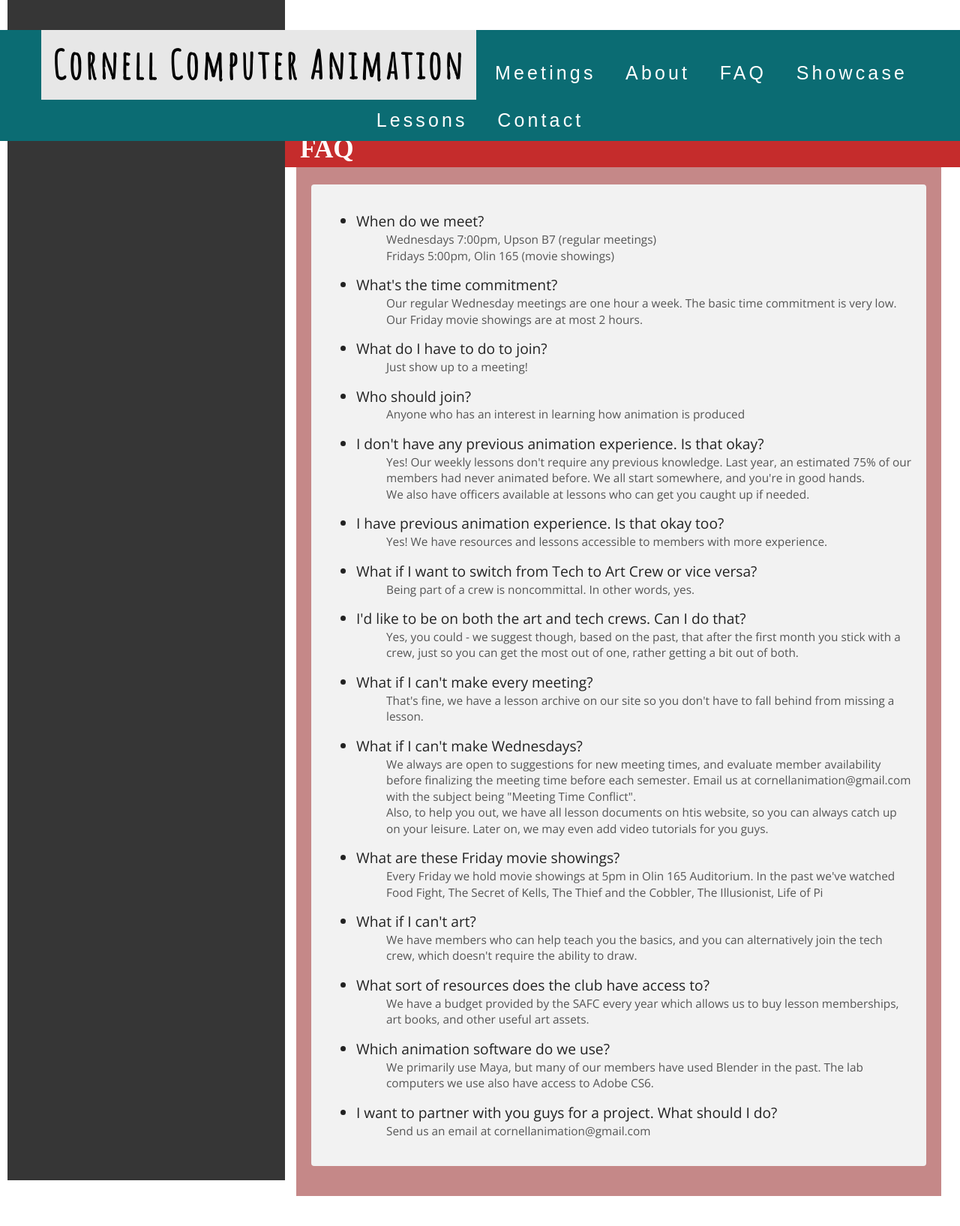
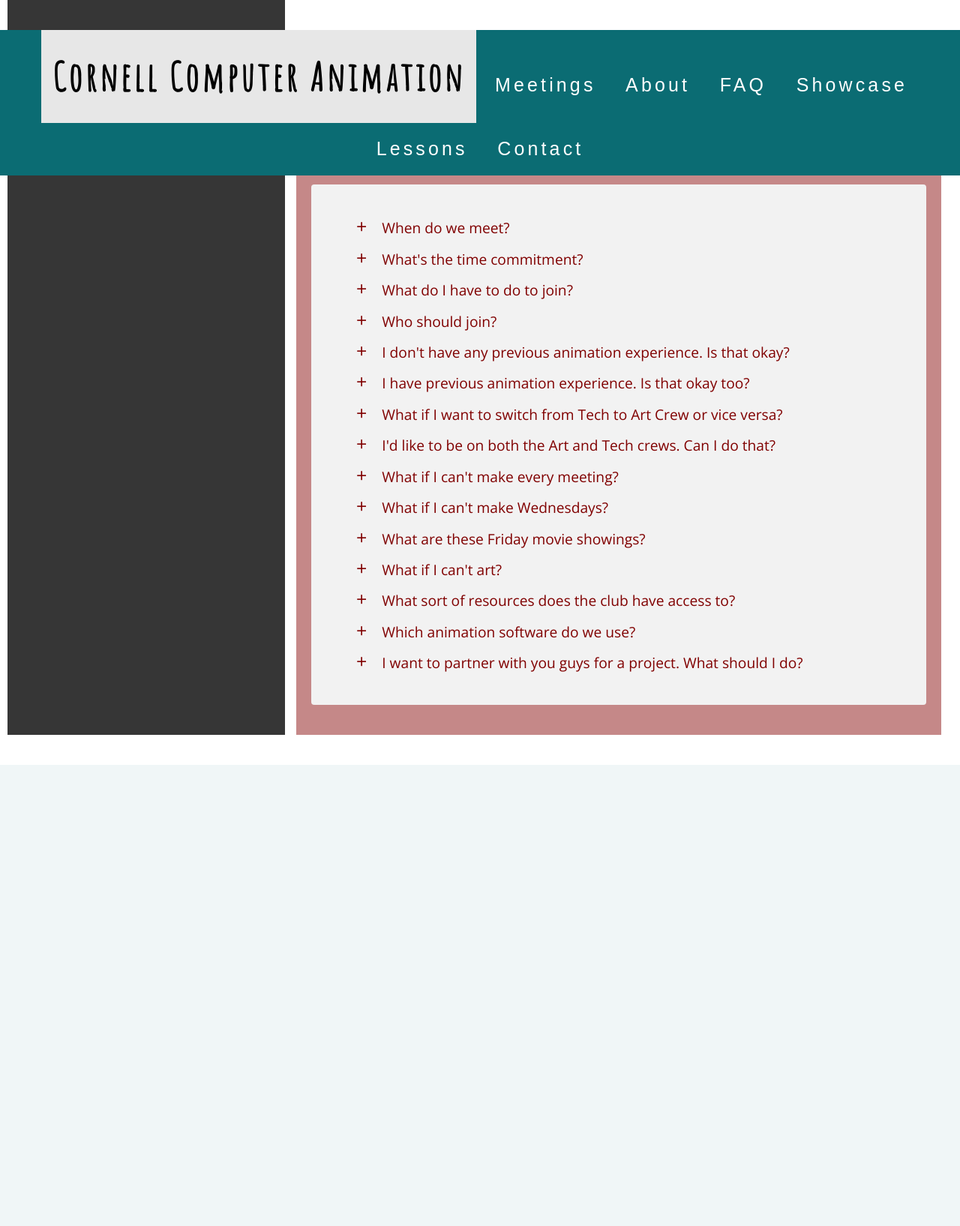
Before and after one commit to apokellypse/CCA-Website, a PHP site: page /faq.html in a window 1280 px wide. Shown: the whole page at 75% size. After the commit the page ends 1020 px from the top, so only its background shows below. Run offline with PHP 8.4, Linux system fonts and the light colour scheme; some libraries are stand-ins or nearby versions; some web fonts are replaced.

Commit message:
reformatted tables and font/text, added expand/contract capabilities to FAQ section for better ease of use

```diff
--- a/public_html/css/style.css
+++ b/public_html/css/style.css
@@ -172,20 +172,42 @@ nav > ul > li {
 	color: #636363;
 }
 
+ul.news > li {
+	list-style-type: disc;
+	font-weight: bold;
+}
+
+ul.news > li > ul > li {
+	display: block;
+	font-weight: normal;
+}
+
 ul > li {
 	font-family: 'Open Sans', Arial, sans-serif;
 	font-size: 1.2em;
+	line-height: 2em;
+	list-style-type: none;
 }
 
 ul > li > ul > li {
+	margin-left: 30px;
 	list-style-type: none;
-	font-size: 0.8em;
-	font-family: 'Open Sans', Arial, sans-serif;
-	color: #555555;
+	font-size: 1em;
+	line-height: 1.5em;
+	font-family: 'PT Serif', Times, serif;
+	/*color: #555555;*/
+	display: none;
 }
 
 ul > li > ul > li:last-child {
 	margin-bottom: 15px;
+}
+
+span.expand {
+	display: inline-block;
+	padding-right: 20px;
+	/*font-weight: bold;*/
+	font-size: 1.3em;
 }
 
 p {
@@ -212,17 +234,28 @@ form > table {
 }
 
 form > table > tbody > tr > td {
-	font-size: 0.9em;
+	font-size: 1.1em;
+	width: 300px;
+	padding: 1px 10px;
+	font-weight: normal;
 }
 
 td, th {
-	font-weight: normal;
-	padding: 1px 10px;
-	width: 150px;
+	/*font-weight: normal;*/
+	padding: 30px 10px;
+	width: 270px;
+	font-family: 'Open Sans', Arial, sans-serif;
 }
+
+th {
+	font-weight: bold;
+	font-size: 1.2em;
+}
+
 
 td {
 	font-family: 'PT Serif', Times, serif;
+	font-size: 1.2em;
 }
 
 table.lessons tr:nth-child(odd) > td, table.lessons tr:nth-child(odd) {
--- a/public_html/faq.html
+++ b/public_html/faq.html
@@ -38,80 +38,82 @@
 			     <h1>FAQ</h1>
              </article>
              <article>
+                <!--Why I use javascript:void(0) instead of #: When I use #, clicking on the link jumps the page to the top by default. Using javascript:void(0) does not do that.
+                You could prevent the default jumping response with some other method, but for now I'm using javascript:void(0).-->
     			<ul>
-    				<li>When do we meet?
+    				<li><a href="javascript:void(0)"><span class="expand">+</span>When do we meet?</a>
     				<ul>
        					<li>Wednesdays 7:00pm, Upson B7 (regular meetings)</li>
         				<li>Fridays 5:00pm, Olin 165 (movie showings)</li>
         			</ul>
         			</li>
 
-                    <li>What's the time commitment?
+                    <li><a href="javascript:void(0)"><span class="expand">+</span>What's the time commitment?</a>
                         <ul>
                             <li>Our regular Wednesday meetings are one hour a week. The basic time commitment is very low. Our Friday movie showings are at most 2 hours.</li>
                         </ul>
                     </li>
 
-      				<li>What do I have to do to join?
+      				<li><a href="javascript:void(0)"><span class="expand">+</span>What do I have to do to join?</a>
         			<ul>
         				<li>Just show up to a meeting!</li>
         			</ul>
         			</li>
 
-        	        <li>Who should join?
+        	        <li><a href="javascript:void(0)"><span class="expand">+</span>Who should join?</a>
                         <ul>
-                            <li>Anyone who has an interest in learning how animation is produced</li>
+                            <li>Anyone who has an interest in learning how animation is produced.</li>
                         </ul>
                     </li>
 
-     				<li>I don't have any previous animation experience. Is that okay?
+     				<li><a href="javascript:void(0)"><span class="expand">+</span>I don't have any previous animation experience. Is that okay?</a>
      				<ul>
         				<li>Yes! Our weekly lessons don't require any previous knowledge. Last year, an estimated 75% of our members had never animated before. We all start somewhere, and you're in good hands. </li>
         				<li>We also have officers available at lessons who can get you caught up if needed.</li>
         			</ul>
         			</li>
 
-      				<li>I have previous animation experience. Is that okay too?
+      				<li><a href="javascript:void(0)"><span class="expand">+</span>I have previous animation experience. Is that okay too?</a>
       				<ul>
         				<li>Yes! We have resources and lessons accessible to members with more experience.</li>
         			</ul>
         			</li>
 
-        			<li>What if I want to switch from Tech to Art Crew or vice versa?
+        			<li><a href="javascript:void(0)"><span class="expand">+</span>What if I want to switch from Tech to Art Crew or vice versa?</a>
                         <ul>
                             <li>Being part of a crew is noncommittal. In other words, yes. </li>
                         </ul>
                     </li>
 
 
-      				<li>I'd like to be on both the art and tech crews. Can I do that?
+      				<li><a href="javascript:void(0)"><span class="expand">+</span>I'd like to be on both the Art and Tech crews. Can I do that?</a>
       				<ul>
                         <li>Yes, you could - we suggest though, based on the past, that after the first month you stick with a crew, just so you can get the most out of one, rather getting a bit out of both.
         				<li></li>
         			</ul>
         			</li>
 
-        			<li>What if I can't make every meeting?
+        			<li><a href="javascript:void(0)"><span class="expand">+</span>What if I can't make every meeting?</a>
       				<ul>
         				<li>That's fine, we have a lesson archive on our site so you don't have to
         				fall behind from missing a lesson.</li>
         			</ul>
         			</li>
 
-                    <li>What if I can't make Wednesdays?
+                    <li><a href="javascript:void(0)"><span class="expand">+</span>What if I can't make Wednesdays?</a>
                     <ul>
-                        <li>We always are open to suggestions for new meeting times, and evaluate member availability before finalizing the meeting time before each semester. Email us at cornellanimation@gmail.com with the subject being "Meeting Time Conflict".</li>
-                        <li>Also, to help you out, we have all lesson documents on htis website, so you can always catch up on your leisure. Later on, we may even add video tutorials for you guys.</li>
+                        <li>We always are open to suggestions for new meeting times, and evaluate member availability before finalizing the meeting time before each semester. Email us at <a href="mailto:cornellanimation@gmail.com">cornellanimation@gmail.com</a> with the subject being "Meeting Time Conflict".</li>
+                        <li>Also, to help you out, we have all lesson documents on this website, so you can always catch up on your leisure. Later on, we may even add video tutorials for you guys.</li>
                     </ul>
         			</li>
 
-                    <li>What are these Friday movie showings?
+                    <li><a href="javascript:void(0)"><span class="expand">+</span>What are these Friday movie showings?</a>
                     <ul>
-                        <li>Every Friday we hold movie showings at 5pm in Olin 165 Auditorium. In the past we've watched Food Fight, The Secret of Kells, The Thief and the Cobbler, The Illusionist, Life of Pi</li>
+                        <li>Every Friday we hold movie showings at 5pm in Olin 165 Auditorium. In the past we've watched The Secret of Kells, The Thief and the Cobbler, The Illusionist, Life of Pi</li>
                     </ul>
 
 
-        			<li>What if I can't art?
+        			<li><a href="javascript:void(0)"><span class="expand">+</span>What if I can't art?</a>
       				<ul>
         				<li>We have members who can help teach you the basics, and you can
         				alternatively join the tech crew, which doesn't require the ability to
@@ -119,21 +121,21 @@
         			</ul>
         			</li>
 
-        			<li>What sort of resources does the club have access to?
+        			<li><a href="javascript:void(0)"><span class="expand">+</span>What sort of resources does the club have access to?</a>
       				<ul>
         				<li>We have a budget provided by the SAFC every year which allows us to
         				buy lesson memberships, art books, and other useful art assets.</li>
         			</ul>
         			</li>
 
-        			<li>Which animation software do we use?
+        			<li><a href="javascript:void(0)"><span class="expand">+</span>Which animation software do we use? </a>
       				<ul>
         				<li>We primarily use Maya, but many of our members have used Blender in the
-        				past. The lab computers we use also have access to Adobe CS6. </li>
+        				past. The lab computers we use also have access to Adobe CS6, which includes Flash CS6. </li>
         			</ul>
         			</li>
 
-     				<li>I want to partner with you guys for a project. What should I do?
+     				<li><a href="javascript:void(0)"><span class="expand">+</span>I want to partner with you guys for a project. What should I do?</a>
       				<ul>
         				<li>Send us an email at cornellanimation@gmail.com</li>
         			</ul>
--- a/public_html/scripts/script.js
+++ b/public_html/scripts/script.js
@@ -1,4 +1,20 @@
 $(document).ready(function() {
-	console.log("hi");
+	console.log("Welcome to the Cornell Computer Animation Club website.\nAssuming you're interested in how it's put together, we're currently looking for a person to\nhelp the officers maintin the website and keep it updated. Let us know if you're interested.")
 	$('aside').css("height", $(document).height()-160);
+
+	$('article > ul > li').click(function() {
+		var ind = $(this).index() + 1;
+		console.log("the index of the question is " + ind);
+		if ($('ul > li:nth-child(' + ind + ') span').html() == "+") {
+			$('ul > li:nth-child(' + ind + ') > ul > li').css("display", "block");
+			$('ul > li:nth-child(' + ind + ') span').html("&ndash;");
+			console.log("question " + ind + " is expanding");
+		} else {
+			$('ul > li:nth-child(' + ind + ') > ul > li').css("display", "none");
+			$('ul > li:nth-child(' + ind + ') span').html("+");
+			console.log("question " + ind + " is contracting");
+		}
+
+	})
+
 });
```
Also changed, not shown: public_html/about.html (+4 -3 lines), public_html/lessons.html (+55 -5 lines).
